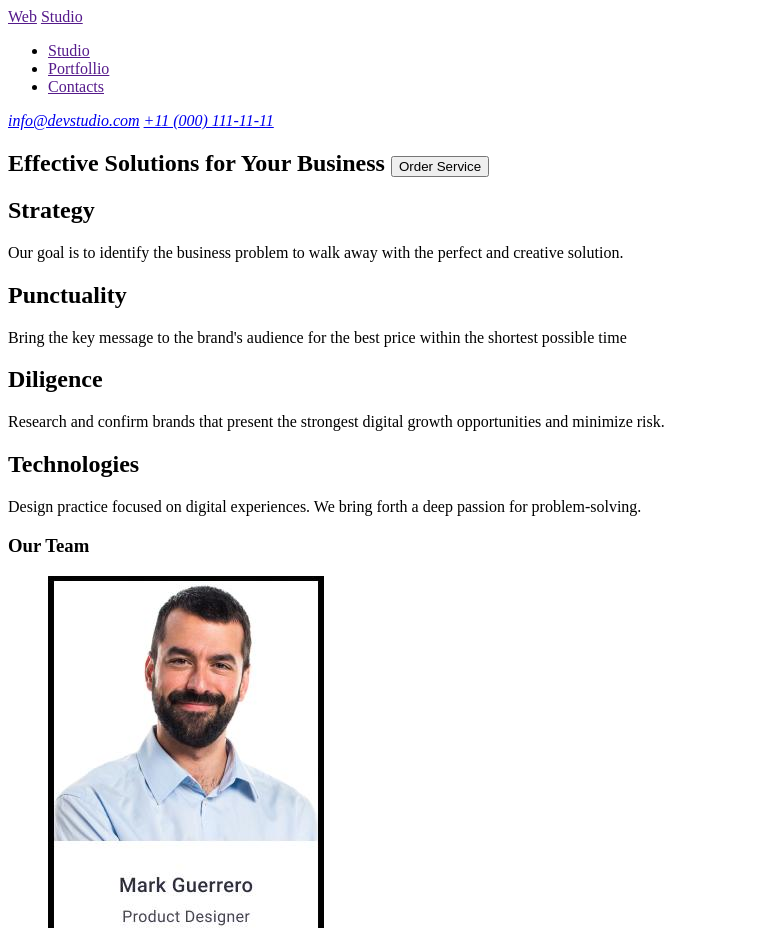
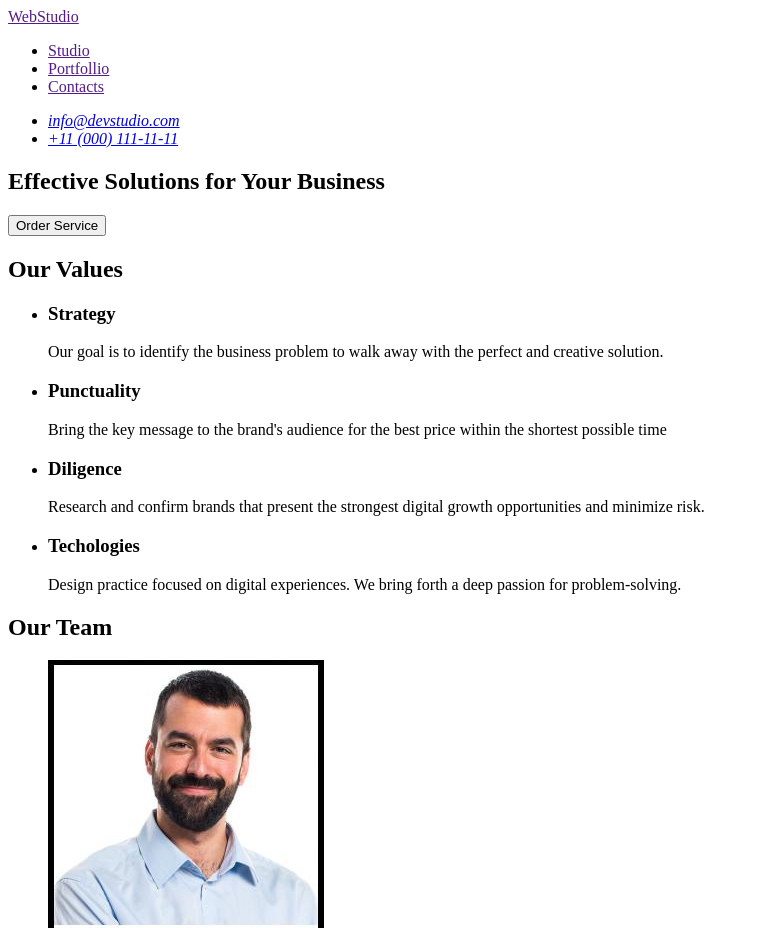
Before and after one commit to nikolamoskaljuk/goit-markup-hw-01, a plain HTML site: page index.html in a window 1280 px wide. Shown: the top 928 px of the page, without its empty margins (0-759 px from the left). Drawn offline with Linux system fonts and the light colour scheme.

Commit message:
Nova Versia

```diff
--- a/index.html
+++ b/index.html
@@ -9,8 +9,7 @@
   <body>
     <header>
       <nav>
-        <a href="">Web</a>
-        <a href="">Studio</a>
+        <a href="">WebStudio</a>
         <ul>
           <li><a href="">Studio</a></li>
           <li><a href="">Portfollio</a></li>
@@ -18,47 +17,56 @@
         </ul>
       </nav>
       <address>
+        <ul>
+          <li>
             <a href="mailto:info@devstudio.com">info@devstudio.com</a>
+          </li>
+          <li>
             <a href="tel:+11(000)111-11-11">+11 (000) 111-11-11</a>
+          </li>
+        </ul>
       </address>
     </header>
     <main>
       <section>
-        <h1>
-          <a>Effective Solutions for Your Business</a>
-          <button>Order Service</button>
-        </h1>
+        <h1>Effective Solutions for Your Business</h1>
+        <button type="button">Order Service</button>
       </section>
       <section>
-        <h2>Strategy</h2>
+        <h2>Our Values</h2>
+        <ul>
+          <li>
+          <h3>Strategy</h3>
           <p>
             Our goal is to identify the business problem to walk away with the
             perfect and creative solution.
           </p>
-      </section>
-      <section>
-        <h2>Punctuality</h2>
+        </li>
+        <li>
+          <h3>Punctuality</h3>
           <p>
             Bring the key message to the brand's audience for the best price
             within the shortest possible time
           </p>
+        </li>
+        <li>
+          <h3>Diligence</h3>
+          <p>
+            Research and confirm brands that present the strongest digital
+            growth opportunities and minimize risk.
+          </p>
+        </li>
+        <li>
+          <h3>Techologies</h3>
+          <p>
+            Design practice focused on digital experiences. We bring forth a
+            deep passion for problem-solving.
+          </p>
+        </li>
+        </ul>
       </section>
       <section>
-        <h2>Diligence</h2>
-        <p>
-          Research and confirm brands that present the strongest digital growth
-          opportunities and minimize risk.
-        </p>
-      </section>
-      <section>
-        <h2>Technologies</h2>
-        <p>
-          Design practice focused on digital experiences. We bring forth a deep
-          passion for problem-solving.
-        </p>
-      </section>
-      <section>
-        <h3>Our Team</h3>
+        <h2>Our Team</h2>
         <ul>
           <li>
             <img
@@ -79,14 +87,10 @@
       </section>
     </main>
     <footer>
-      <div>
-        <a href="">Web</a>
-        <a href="">Studio</a>
-      </div>
-      <a
+      a href="">WebStudio</a>
+      <p
         >Increase the flow of customers and sales for your business with digital
-        marketing & growth solutions.</a
-      >
+        marketing & growth solutions.</p>
     </footer>
   </body>
 </html>
```
Lines whose indentation alone changed are shown as unchanged.
